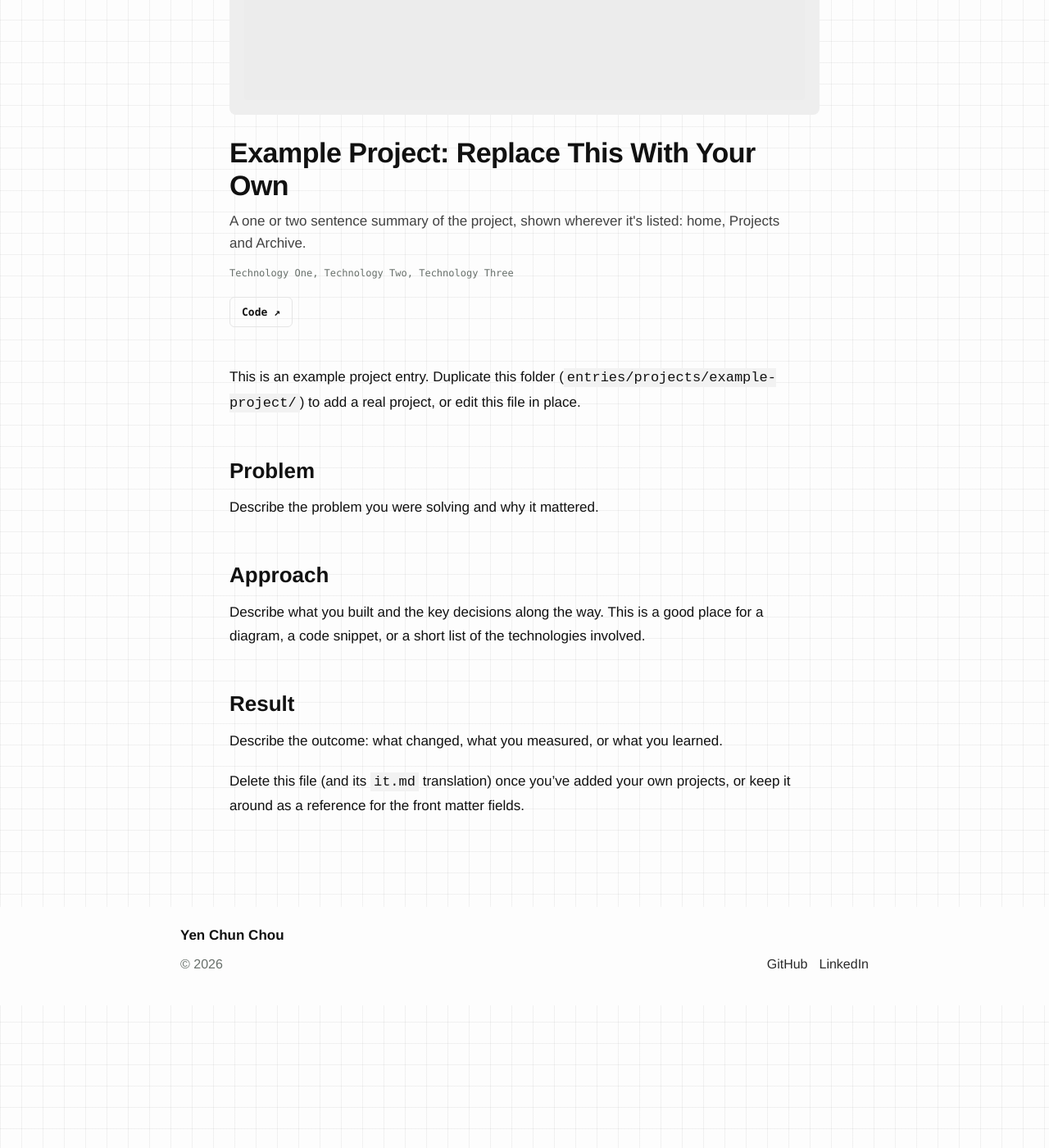
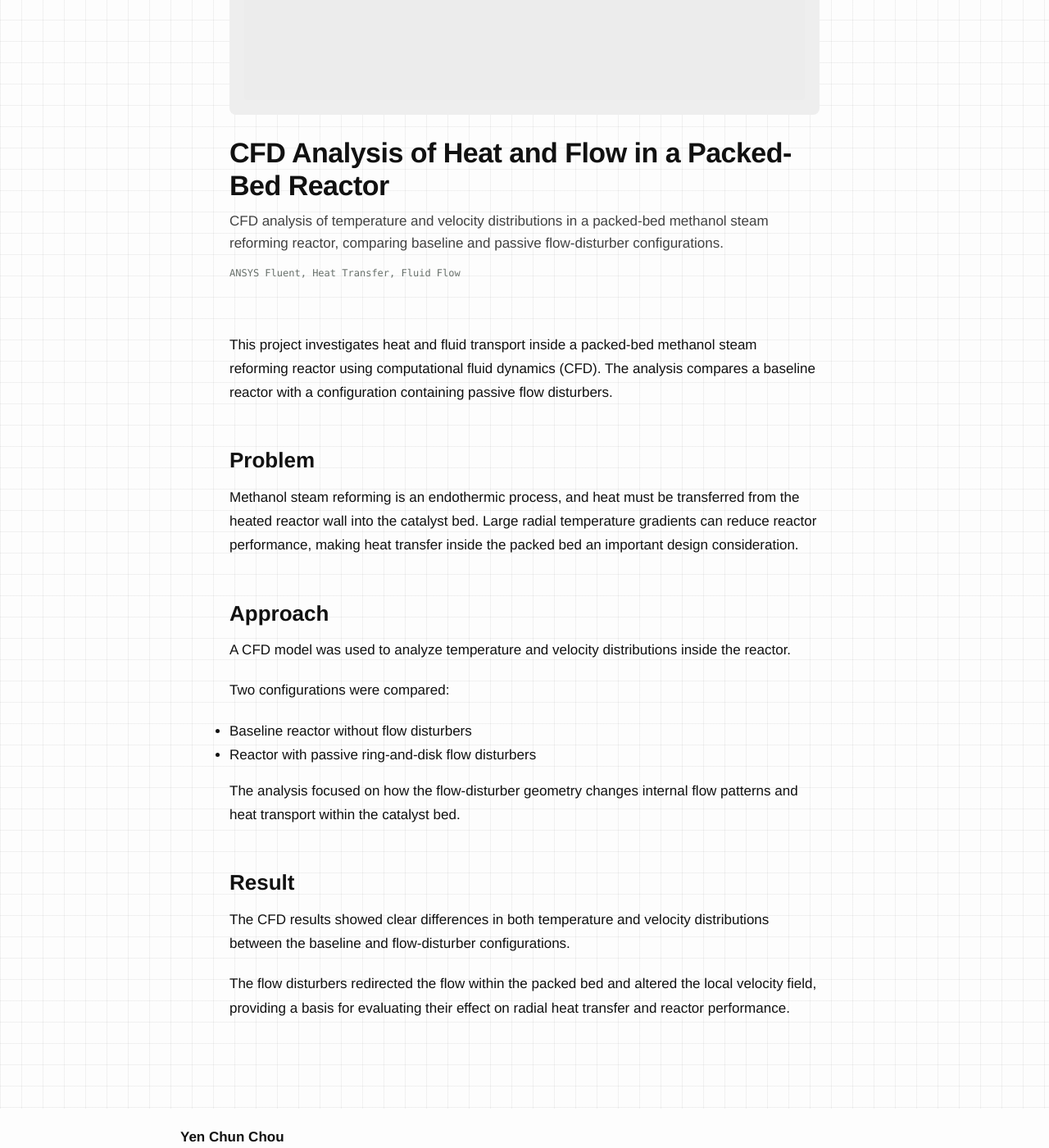
Before and after one commit to yenchun-chou/yenchun-chou.github.io, a Jekyll site: the page built from entries/projects/example-project/en.md, in a window 1280 px wide and 1400 px high, scrolled down 418 px. Shown: the whole window at 82% size. Built offline with Jekyll 4.4.1, drawn with Linux system fonts in a browser that asks for light colours; some of the changed text lies outside the part shown.

Commit message:
Add CFD packed-bed reactor project

```diff
--- a/entries/projects/example-project/en.md
+++ b/entries/projects/example-project/en.md
@@ -1,40 +1,45 @@
 ---
-title: "Example Project: Replace This With Your Own"
+title: "CFD Analysis of Heat and Flow in a Packed-Bed Reactor"
 type: project
 layout: case-study
 lang: en
-slug: example-project
-permalink: /entries/example-project/
-date: 2026-01-15
-year: 2026
+slug: cfd-packed-bed-reactor
+permalink: /entries/cfd-packed-bed-reactor/
+date: 2023-05-12
+year: 2023
 image: "/images/projects/example-project/cover.svg"
 thumbnail: "/images/projects/example-project/cover.svg"
 cover: "/images/projects/example-project/cover.svg"
-cover_alt: "Placeholder cover image for the example project"
-thumbnail_alt: "Placeholder thumbnail for the example project"
-label: "PROJECT"
-role: "Your role on this project"
-technologies: [Technology One, Technology Two, Technology Three]
-code: "https://github.com/yourname/example-project"
+cover_alt: "CFD analysis of temperature and flow in a packed-bed reactor"
+thumbnail_alt: "CFD analysis of temperature and flow in a packed-bed reactor"
+label: "CFD"
+role: "CFD Modeling & Analysis"
+technologies: [ANSYS Fluent, Heat Transfer, Fluid Flow]
+code: ""
 demo: ""
 paper: ""
-excerpt: "A one or two sentence summary of the project, shown wherever it's listed: home, Projects and Archive."
+excerpt: "CFD analysis of temperature and velocity distributions in a packed-bed methanol steam reforming reactor, comparing baseline and passive flow-disturber configurations."
 ---
 
-This is an example project entry. Duplicate this folder (`entries/projects/example-project/`) to add a real project, or edit this file in place.
+This project investigates heat and fluid transport inside a packed-bed methanol steam reforming reactor using computational fluid dynamics (CFD). The analysis compares a baseline reactor with a configuration containing passive flow disturbers.
 
 ## Problem
 
-Describe the problem you were solving and why it mattered.
+Methanol steam reforming is an endothermic process, and heat must be transferred from the heated reactor wall into the catalyst bed. Large radial temperature gradients can reduce reactor performance, making heat transfer inside the packed bed an important design consideration.
 
 ## Approach
 
-Describe what you built and the key decisions along the way. This is a good place for a diagram, a code snippet, or a short list of the technologies involved.
+A CFD model was used to analyze temperature and velocity distributions inside the reactor.
+
+Two configurations were compared:
+
+- Baseline reactor without flow disturbers
+- Reactor with passive ring-and-disk flow disturbers
+
+The analysis focused on how the flow-disturber geometry changes internal flow patterns and heat transport within the catalyst bed.
 
 ## Result
 
-Describe the outcome: what changed, what you measured, or what you learned.
+The CFD results showed clear differences in both temperature and velocity distributions between the baseline and flow-disturber configurations.
 
----
-
-Delete this file (and its `it.md` translation) once you've added your own projects, or keep it around as a reference for the front matter fields.
+The flow disturbers redirected the flow within the packed bed and altered the local velocity field, providing a basis for evaluating their effect on radial heat transfer and reactor performance.
```
